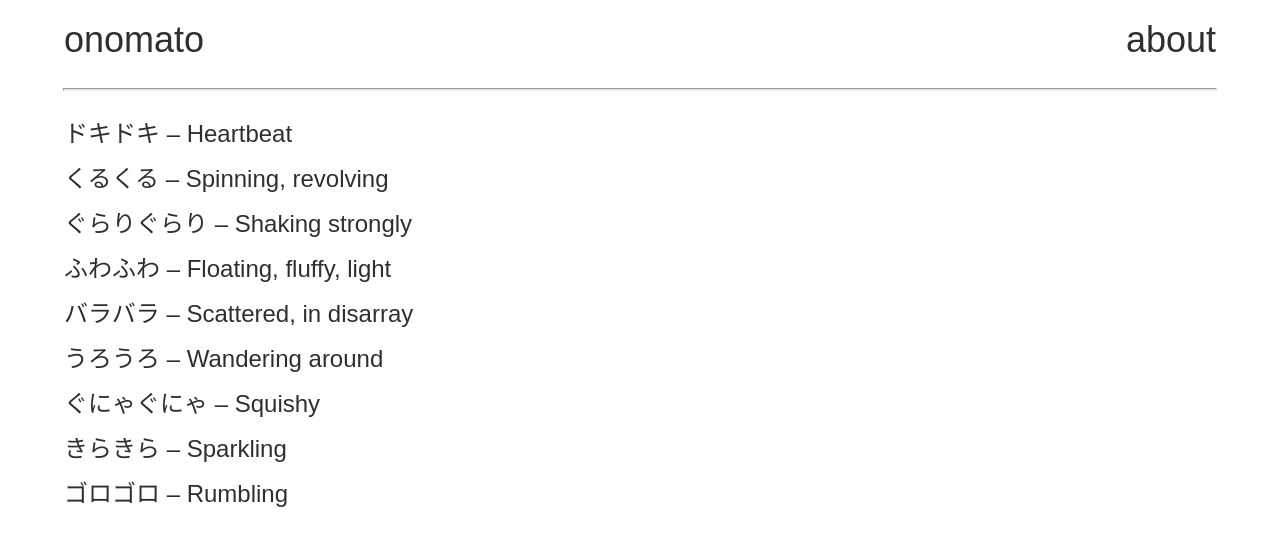
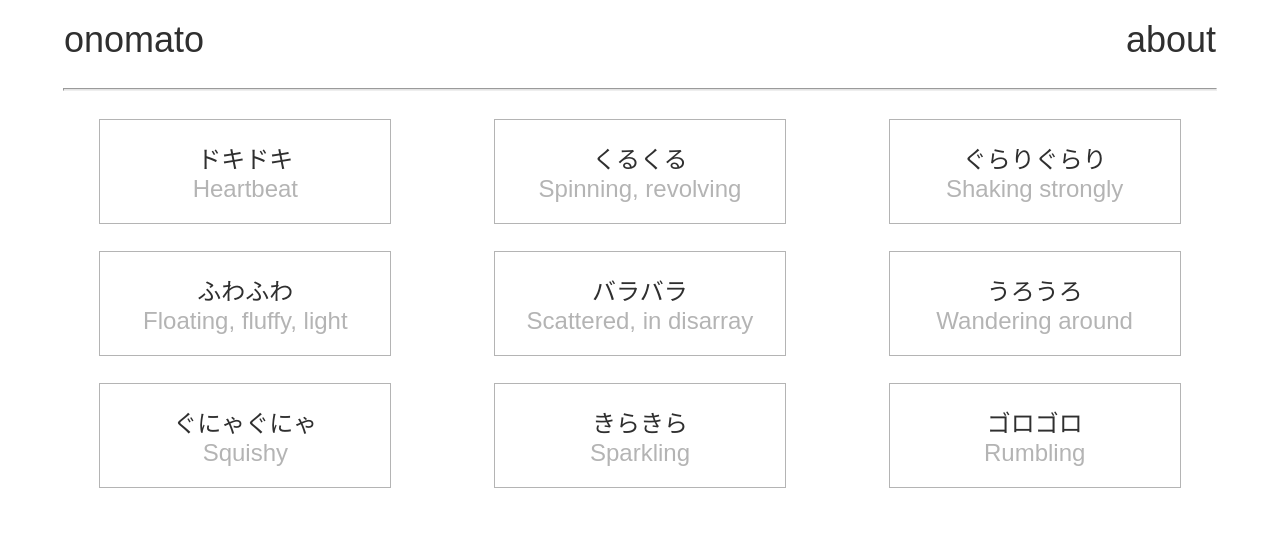
Before and after one commit to leedoughty/japanese-onomatopoeia, a React (Create React App) app: page / in a window 1280 px wide. Shown: the top 546 px of the page. Built offline with nearby package versions, Linux system fonts and the light colour scheme.

Commit message:
Update homepage links styling

```diff
--- a/src/App.scss
+++ b/src/App.scss
@@ -7,6 +7,7 @@ $font-size-medium: 1.5em;
 body {
   margin: 0;
   padding: 0;
+  box-sizing: border-box;
 }
 
 .app {
@@ -16,7 +17,12 @@ body {
 .homepage-links {
   width: 90vw;
   margin: auto;
-  padding: 5px 0 0 0;
+  padding: 10px 0 20px 0;
+  max-width: 1200px;
+  display: grid;
+  grid-auto-rows: 100px;
+  grid-template-columns: repeat(auto-fill, minmax(300px, 1fr));
+  grid-gap: 2em;
 
   .homepage-item {
     font-size: 1.5em;
@@ -24,14 +30,29 @@ body {
     margin: auto;
     margin-top: 10px;
     left: 0;
+    border: 1px solid $grey;
+    text-align: center;
+    width: 250px;
+    padding: 20px;
+    @media (max-width: 768px) {
+      width: 90%;
+      margin: auto;
+      grid-gap: 0.5em;
+    }
     &:hover {
       text-decoration: underline;
     }
   }
 
   .homepage-link {
+    display: flex;
+    flex-direction: column;
     text-decoration: none;
     color: $black;
+  }
+
+  .english-word-link {
+    color: $grey;
   }
 }
 
--- a/src/Homepage.js
+++ b/src/Homepage.js
@@ -19,7 +19,8 @@ function Homepage() {
       {items.map((item) => (
         <li className="homepage-item" key={item.id}>
           <Link className="homepage-link" to={`word/${item.id}`}>
-            {item.word} – {item.meaning}
+            <div className="japanese-word-link">{item.word}</div>
+            <div className="english-word-link">{item.meaning}</div>
           </Link>
         </li>
       ))}
```
